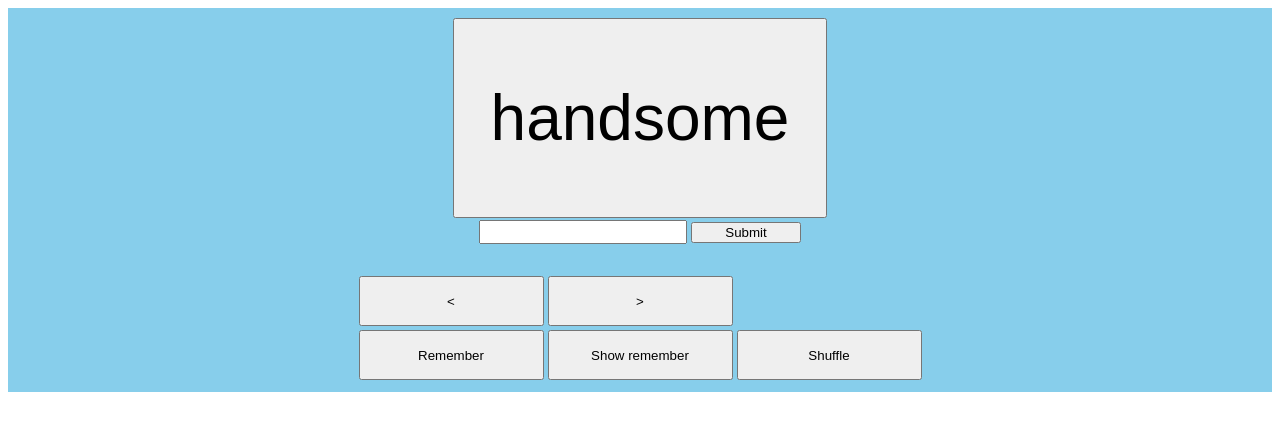
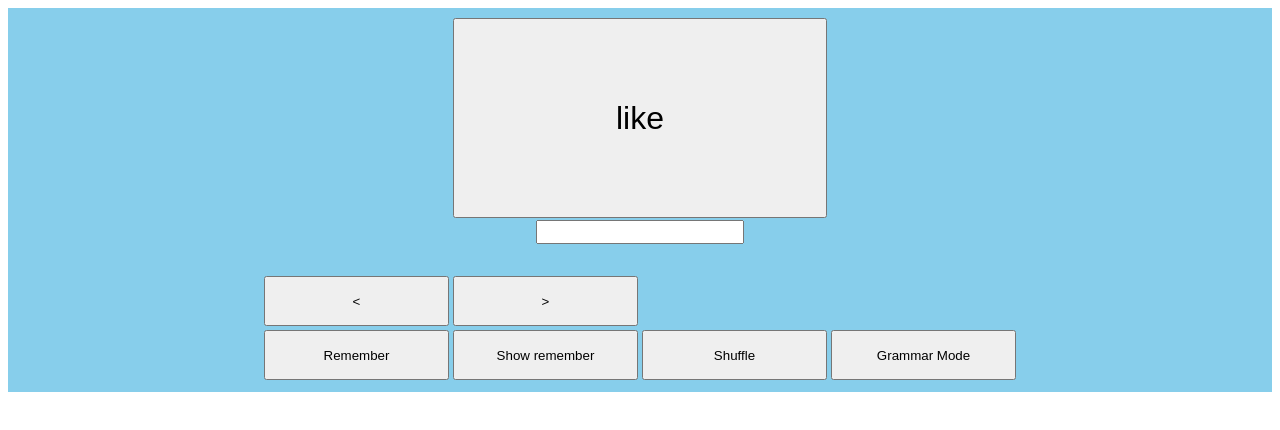
Before and after one commit to salxz696969/japanese_flashCard, a React (Vite) app: page / in a window 1280 px wide. Shown: the top 430 px of the page. Built offline with nearby package versions, Linux system fonts and the light colour scheme.

Commit message:
Save changes before pulling

```diff
--- a/src/App.jsx
+++ b/src/App.jsx
@@ -1,7 +1,7 @@
 import { useState } from "react";
 const vocabulary = [
+  { back: "すき", front: "like" },
   { back: "ハンサム", front: "handsome" },
-  { back: "すき", front: "like" },
   { back: "きらい", front: "dislike" },
   { back: "わかります", front: "understand" },
   { back: "じょうず", front: "good at" },
@@ -135,6 +135,7 @@ const App = () => {
   const [cardID, setCardID] = useState(0);
   const [remCardID, setRemCardID] = useState(0);
   const [frontOrBack, setFrontOrBack] = useState("front");
+  const [grammarOrVocab, setGrammarOrVocab] = useState("Vocabulary");
   const [flashCard, setFlashCard] = useState(vocabulary);
   const [rememberList, setRememberList] = useState([]);
   const [normalOrRemember, setNormalOrRemember] = useState("normal");
@@ -190,7 +191,8 @@ const App = () => {
       }
     }
   }
-  function checkAnswer() {
+  function checkAnswer(e) {
+    setAnswer(e);
     if (answer === flashCard[cardID]["back"]) {
       setAnswerColor("green");
       setAnswer("");
@@ -198,8 +200,6 @@ const App = () => {
         setAnswerColor("");
         moveToRememberList();
       }, 500);
-    } else {
-      setAnswerColor("red");
     }
   }
 
@@ -221,13 +221,22 @@ const App = () => {
       : cardID == flashCard.length - 1
       ? setCardID(cardID)
       : setCardID(cardID + 1);
-      setAnswerColor("")
+    setAnswerColor("");
   }
   const handleClick = (e) => {
     if (e.key === "Enter" && normalOrRemember === "normal") {
       document.getElementById("submitBtn").click();
     }
   };
+  function handleGrammarOrVocab() {
+    if (grammarOrVocab === "Vocabulary") {
+      setFlashCard(grammar);
+      setGrammarOrVocab("Grammar");
+    } else {
+      setFlashCard(vocabulary);
+      setGrammarOrVocab("Vocabulary");
+    }
+  }
   return (
     <div
       style={{
@@ -242,7 +251,7 @@ const App = () => {
         style={{
           height: "200px",
           width: "374px",
-          fontSize: "4rem",
+          fontSize: "2rem",
           backgroundColor: `${answerColor}`,
         }}
         onClick={updateFrontAndBack}
@@ -255,17 +264,18 @@ const App = () => {
         <input
           id="inputBtn"
           type="text"
-          style={{ width: "200px", margin: "2px",  fontSize: "16px"  }}
-          onChange={(e) => setAnswer(e.target.value)}
+          style={{ width: "200px", margin: "2px", fontSize: "16px" }}
+          value={answer}
+          onChange={(e) => checkAnswer(e.target.value)}
           onKeyDown={handleClick}
         />
-        <button
+        {/* <button
           id="submitBtn"
           style={{ width: "110px", margin: "2px" }}
           onClick={() => checkAnswer()}
         >
           Submit
-        </button>
+        </button> */}
       </div>
       <br />
       <div style={{ marginTop: "10px" }}>
@@ -300,6 +310,12 @@ const App = () => {
         >
           Shuffle
         </button>
+        <button
+          onClick={() => handleGrammarOrVocab()}
+          style={{ height: "50px", width: "185px", margin: "2px" }}
+        >
+          {grammarOrVocab === "grammar" ? "Vocabulary mode" : "Grammar Mode"}
+        </button>
       </div>
     </div>
   );
```
